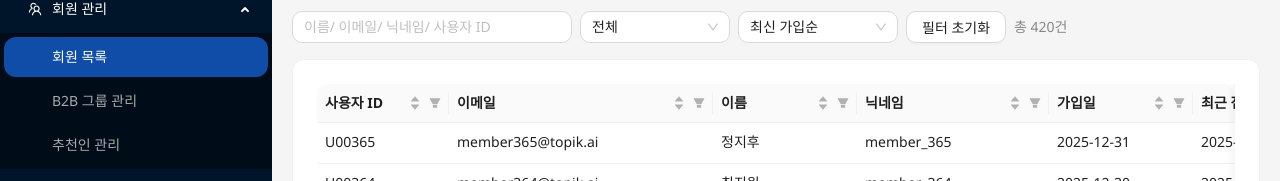
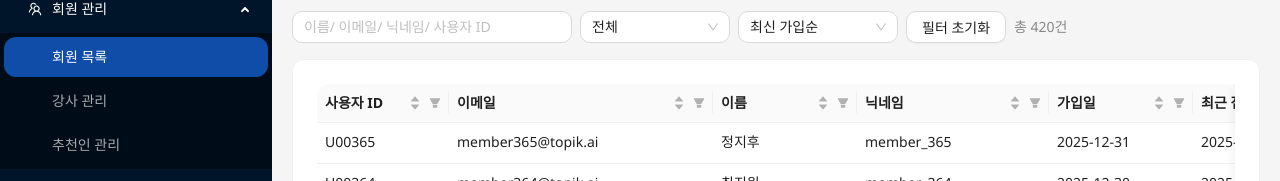
Before and after one commit to blackstarzck/topik-ai, a React (Vite) app: page /users in a window 1280 px wide. Shown: the part 155-336 px from the top of the page. Built offline with nearby package versions, Linux system fonts and the light colour scheme; a web font is replaced by a local one.

Commit message:
chore: Update documents

```diff
--- a/src/app/router/app-router.tsx
+++ b/src/app/router/app-router.tsx
@@ -75,14 +75,14 @@ export function AppRouter(): JSX.Element {
           path="/users/groups"
           element={
             <AdminPlaceholderPage
-              title="B2B 그룹 관리"
-              summary="강사, 제휴사, 기관 단위의 B2B 그룹과 접근 범위를 관리하는 자리입니다."
+              title="강사 관리"
+              summary="강사 목록과 소속, 담당 과정, 운영 상태를 관리하는 자리입니다."
               ownerRole="OPS_ADMIN"
               supportingRoles={['SUPER_ADMIN']}
               capabilities={[
-                '강사/기관 그룹 생성 및 상태 관리',
-                '회원-그룹 매핑 조회와 일괄 변경',
-                '그룹별 메시지/커머스 정책 연결'
+                '강사 목록 조회와 상태 관리',
+                '소속/담당 과정 연결 확인',
+                '강사 대상 메시지 발송 정책 연결'
               ]}
             />
           }
--- a/src/features/system/model/permission-types.ts
+++ b/src/features/system/model/permission-types.ts
@@ -80,9 +80,9 @@ export const permissionCatalog: PermissionDefinition[] = [
   },
   {
     key: 'users.groups.manage',
-    name: 'B2B 그룹 관리',
+    name: '강사 관리',
     module: 'Users',
-    scopeDescription: '강사, 제휴사, B2B 그룹을 생성하고 운영 상태를 조정합니다.',
+    scopeDescription: '강사 목록, 소속 정보, 담당 과정과 운영 상태를 관리합니다.',
     risk: 'medium'
   },
   {
--- a/src/shared/layout/admin-labels.ts
+++ b/src/shared/layout/admin-labels.ts
@@ -4,7 +4,7 @@ export const adminMenuLabels = {
   dashboard: '대시보드',
   users: '회원 관리',
   usersList: '회원 목록',
-  usersGroups: 'B2B 그룹 관리',
+  usersGroups: '강사 관리',
   usersReferrals: '추천인 관리',
   community: '커뮤니티',
   communityPosts: '게시글 관리',
```
Also changed, not shown: logs/admin-doc-update-log.md (+3 -0 lines), 5 other files (tests, documents, lock files or other folders).
